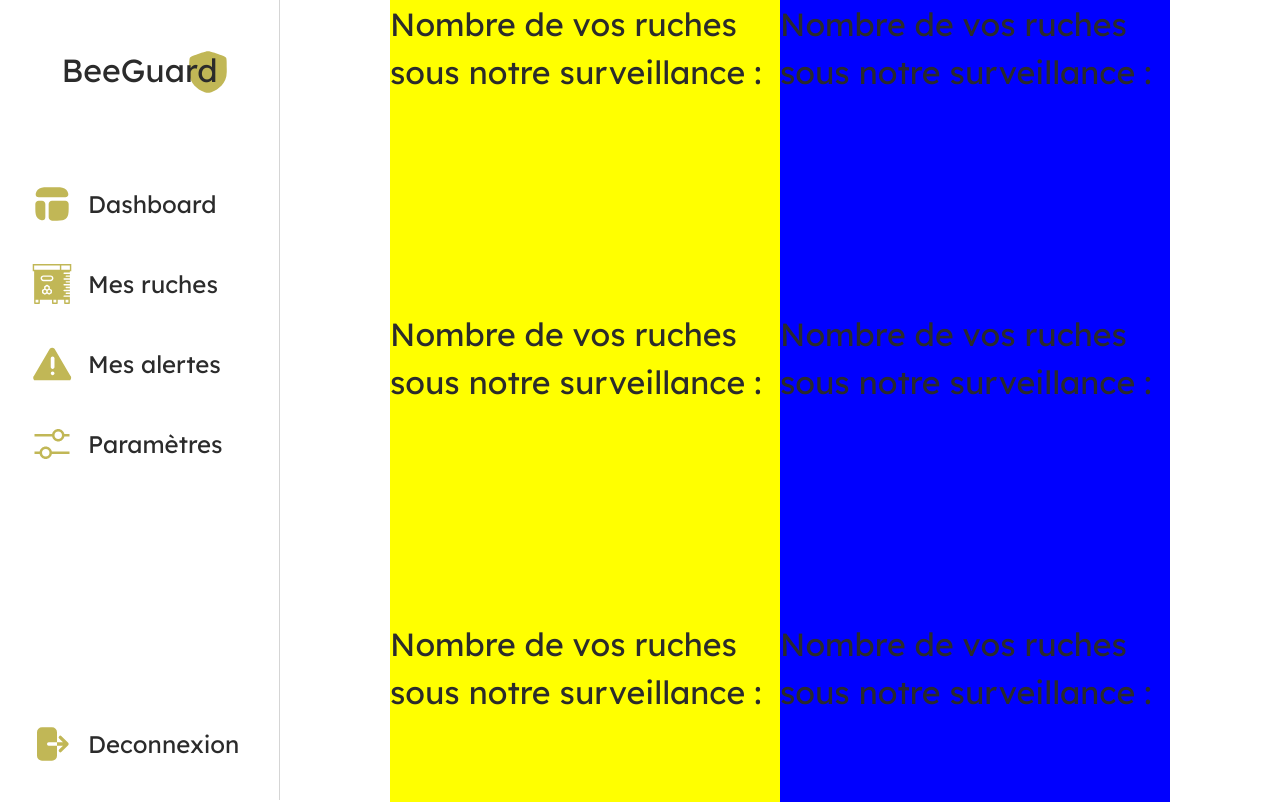
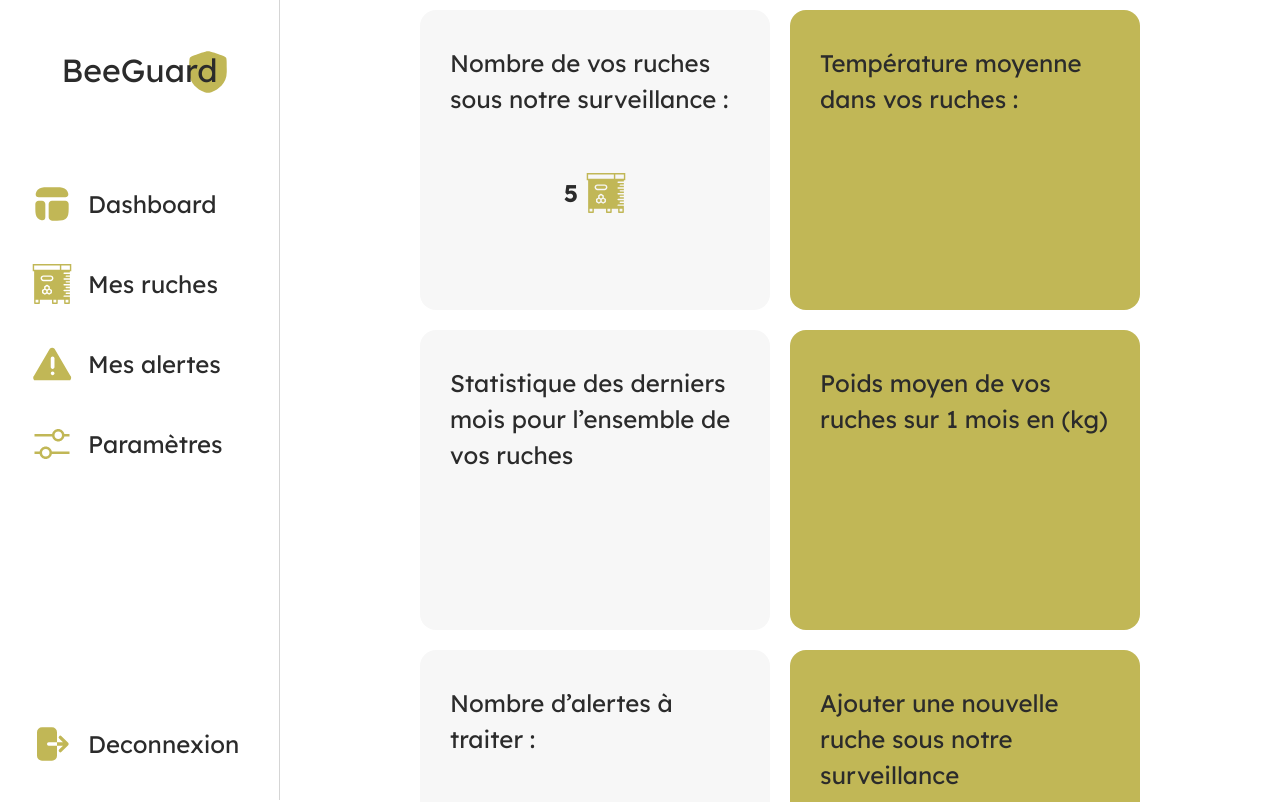
Before and after one commit to BeeGuard/web, a Next.js app: page /dashboard in a window 1280 px wide. Shown: the top 802 px of the page. Built offline with nearby package versions, Linux system fonts and the light colour scheme.

Commit message:
update dashboard page

```diff
--- a/src/app/dashboard/page.css
+++ b/src/app/dashboard/page.css
@@ -8,10 +8,10 @@
     flex-wrap: wrap;
 
     .card:nth-child(even) {
-        background-color: blue;
+        background-color: rgb(var(--card-background-secondary));
     }
 
     .card:nth-child(odd) {
-        background-color: yellow;
+        background-color: rgb(var(--card-background-primary));
     }
 }
--- a/src/app/dashboard/page.tsx
+++ b/src/app/dashboard/page.tsx
@@ -1,26 +1,35 @@
 import Card from "@/app/ui/card/card";
 import './page.css';
+import Image from "next/image";
 
 export default function Dashboard() {
     return (
         <main>
             <div className={'list-card'}>
                 <Card title={'Nombre de vos ruches sous notre surveillance :'}>
+                    <div className={'flex items-center mt-14'}>
+                        <p className={'font-bold text-2xl mr-2'}>5</p>
+                        <Image
+                            src={'/beehive.svg'}
+                            alt={'beehive'}
+                            width={40}
+                            height={40}
+                        />
+                    </div>
+                </Card>
+                <Card title={'Température moyenne dans vos ruches :'}>
                     <></>
                 </Card>
-                <Card title={'Nombre de vos ruches sous notre surveillance :'}>
+                <Card title={'Statistique des derniers mois pour l’ensemble de vos ruches'}>
                     <></>
                 </Card>
-                <Card title={'Nombre de vos ruches sous notre surveillance :'}>
+                <Card title={'Poids moyen de vos ruches sur 1 mois en (kg)'}>
                     <></>
                 </Card>
-                <Card title={'Nombre de vos ruches sous notre surveillance :'}>
+                <Card title={'Nombre d’alertes à traiter :'}>
                     <></>
                 </Card>
-                <Card title={'Nombre de vos ruches sous notre surveillance :'}>
-                    <></>
-                </Card>
-                <Card title={'Nombre de vos ruches sous notre surveillance :'}>
+                <Card title={'Ajouter une nouvelle ruche sous notre surveillance'}>
                     <></>
                 </Card>
             </div>
--- a/src/app/globals.css
+++ b/src/app/globals.css
@@ -8,6 +8,9 @@
   --primary-border: 213, 213, 213;
   --size-title: 2rem;
   --size-subtitle: 1.5rem;
+
+  --card-background-primary: 247, 247, 247;
+  --card-background-secondary: 193, 183, 86;
 }
 
 @media (prefers-color-scheme: dark) {
@@ -17,6 +20,9 @@
     --primary-border: 66, 66, 66;
     --size-title: 2rem;
     --size-subtitle: 1.5rem;
+
+    --card-background-primary: 62, 62, 62;
+    --card-background-secondary: 193, 183, 86;
   }
 }
 
--- a/src/app/ui/card/card.css
+++ b/src/app/ui/card/card.css
@@ -1,12 +1,19 @@
 .card {
-    width: 390px;
-    height: 310px;
+    width: 350px;
+    height: 300px;
+
+    padding: 35px 30px;
+    margin: 10px;
+
+    border-radius: 16px;
 
     .card-title {
-        font-size: var(--size-title);
+        font-size: var(--size-subtitle);
     }
 
     .card-content {
-
+        display: flex;
+        align-content: center;
+        justify-content: center;
     }
 }
```
